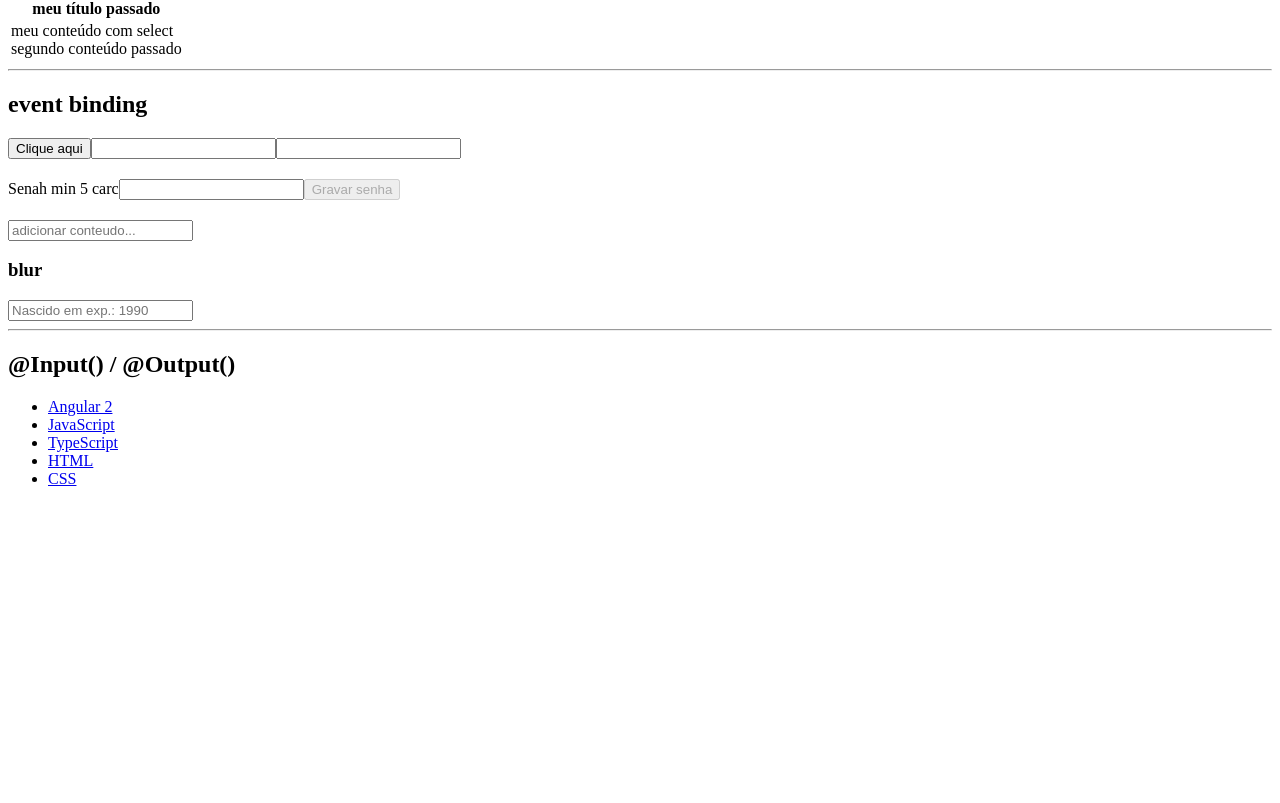
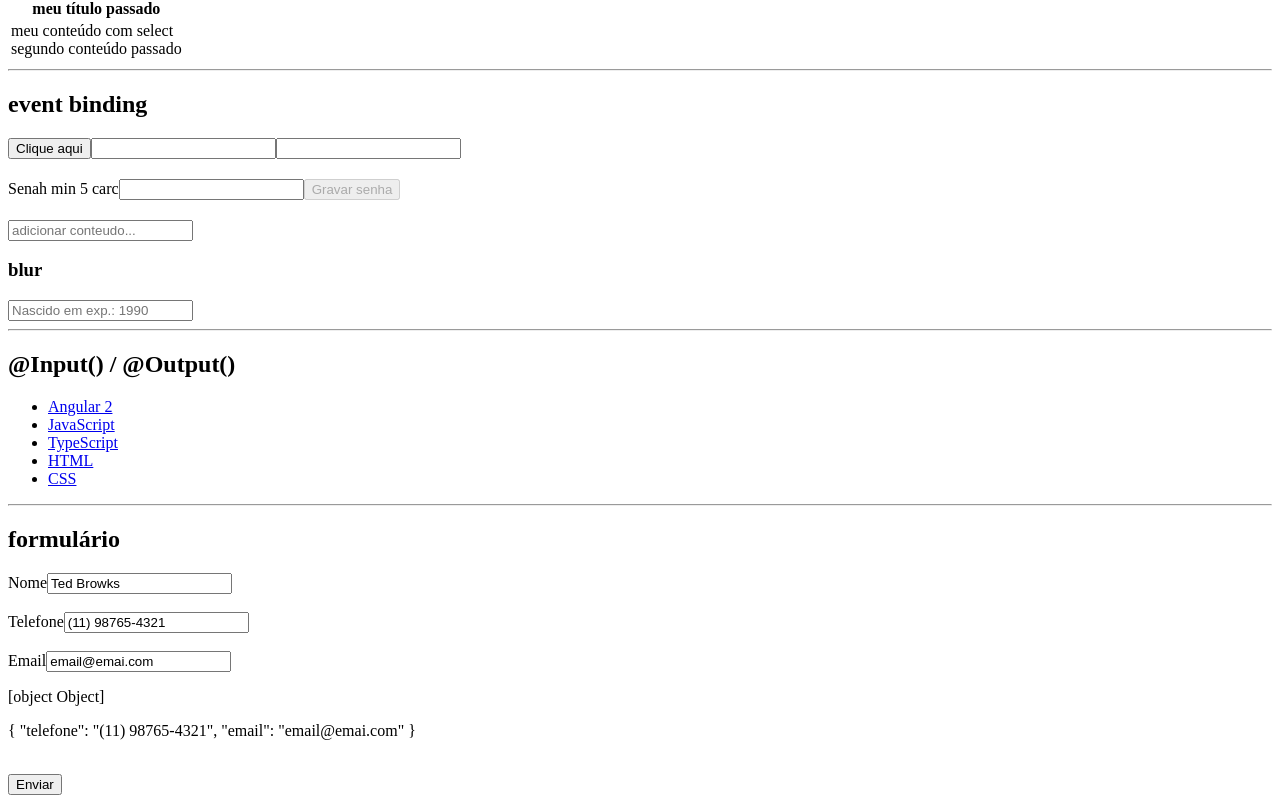
Before and after one commit to VictorMann/angular2, an Angular app: page / in a window 1280 px wide. Shown: the part 2267-3070 px from the top of the page. Before the commit the page ends 2771 px from the top, so only its background shows below. Built offline with nearby package versions, Linux system fonts and the light colour scheme.

Commit message:
trabalhando com formularios

```diff
--- a/src/app/app.component.html
+++ b/src/app/app.component.html
@@ -42,3 +42,5 @@
 <hr>
 <app-input-output [menu]="desenvolvimento" (nomeClicado)="valorPassado($event)"></app-input-output>
 <p [hidden]="!valor">valor passado @output "{{ valor }}"</p>
+<hr>
+<app-formulario></app-formulario>
--- a/src/app/app.module.ts
+++ b/src/app/app.module.ts
@@ -17,6 +17,7 @@ import { NgStyleComponent } from './ng-style/ng-style.component';
 import { NgContentComponent } from './ng-content/ng-content.component';
 import { EventBindingComponent } from './event-binding/event-binding.component';
 import { InputOutputComponent } from './input-output/input-output.component';
+import { FormularioComponent } from './formulario/formulario.component';
 
 @NgModule({
   declarations: [
@@ -32,7 +33,8 @@ import { InputOutputComponent } from './input-output/input-output.component';
     NgStyleComponent,
     NgContentComponent,
     EventBindingComponent,
-    InputOutputComponent
+    InputOutputComponent,
+    FormularioComponent
   ],
   imports: [
     BrowserModule,
--- /dev/null
+++ b/src/app/formulario/contato.ts
@@ -0,0 +1,9 @@
+export class Contato
+{
+    constructor(
+        public nome: string,
+        public telefone: string,
+        public email: string) {}
+
+
+}
--- /dev/null
+++ b/src/app/formulario/formulario.component.html
@@ -0,0 +1,44 @@
+<h2>formulário</h2>
+
+<form (ngSubmit)="enviarDados()" #cadastro="ngForm">
+  <div>
+    <label for="nome">Nome</label>
+    <input type="text" id="nome" name="nome" #nome="ngModel" [(ngModel)]="contato.nome" required>
+    <div [hidden]="nome.valid || nome.pristine">
+      O valor nome é obrigatório
+    </div>
+  </div>
+
+  <br>
+
+  <div ngModelGroup="todosContatos" #todosContatos="ngModelGroup">
+    <div>
+      <label for="telefone">Telefone</label>
+      <input type="text" id="telefone" name="telefone" #telefone="ngModel" [(ngModel)]="contato.telefone" required>
+      <div *ngIf="telefone.invalid && telefone.dirty">
+        O número do Telefone é obrigatório
+      </div>
+    </div>
+
+    <br>
+
+    <div>
+      <label for="email">Email</label>
+      <input type="text" id="email" name="email" #email="ngModel" [(ngModel)]="contato.email">
+      <div [hidden]="email.pristine">
+        O conteúdo foi mudado
+      </div>
+      <div *ngIf="email.touched">
+        Clicou fora do campo
+      </div>
+    </div>
+  </div>
+
+  <p>{{todosContatos}}</p>
+  <p>{{todosContatos.value | json}}</p>
+
+  <br>
+
+  <button type="submit" [disabled]="cadastro.form.invalid">Enviar</button>
+
+</form>
--- /dev/null
+++ b/src/app/formulario/formulario.component.ts
@@ -0,0 +1,24 @@
+import { Component, OnInit } from '@angular/core';
+import { Contato } from './contato';
+
+@Component({
+  selector: 'app-formulario',
+  templateUrl: './formulario.component.html',
+  styleUrls: ['./formulario.component.css']
+})
+export class FormularioComponent implements OnInit {
+
+  contato = new Contato('Ted Browks', '(11) 98765-4321', 'email@emai.com');
+
+  constructor() { }
+
+  ngOnInit() {}
+
+  enviarDados()
+  {
+    console.log(`seu nome é: ${this.contato.nome}`);
+    console.log(`seu telefone é: ${this.contato.telefone}`);
+    console.log(`seu email é: ${this.contato.email}`);
+  }
+
+}
```
Also changed, not shown: src/app/formulario/formulario.component.css (added), 1 other file (tests, documents, lock files or other folders).
